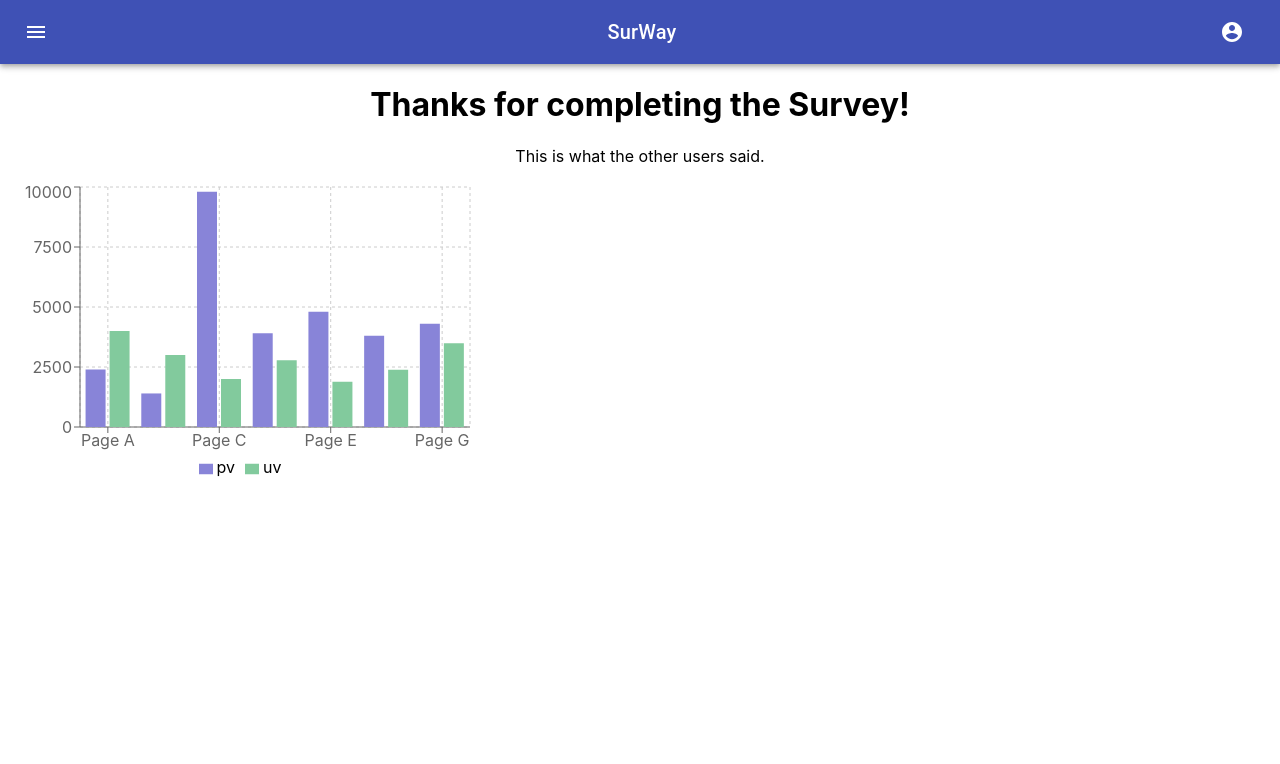
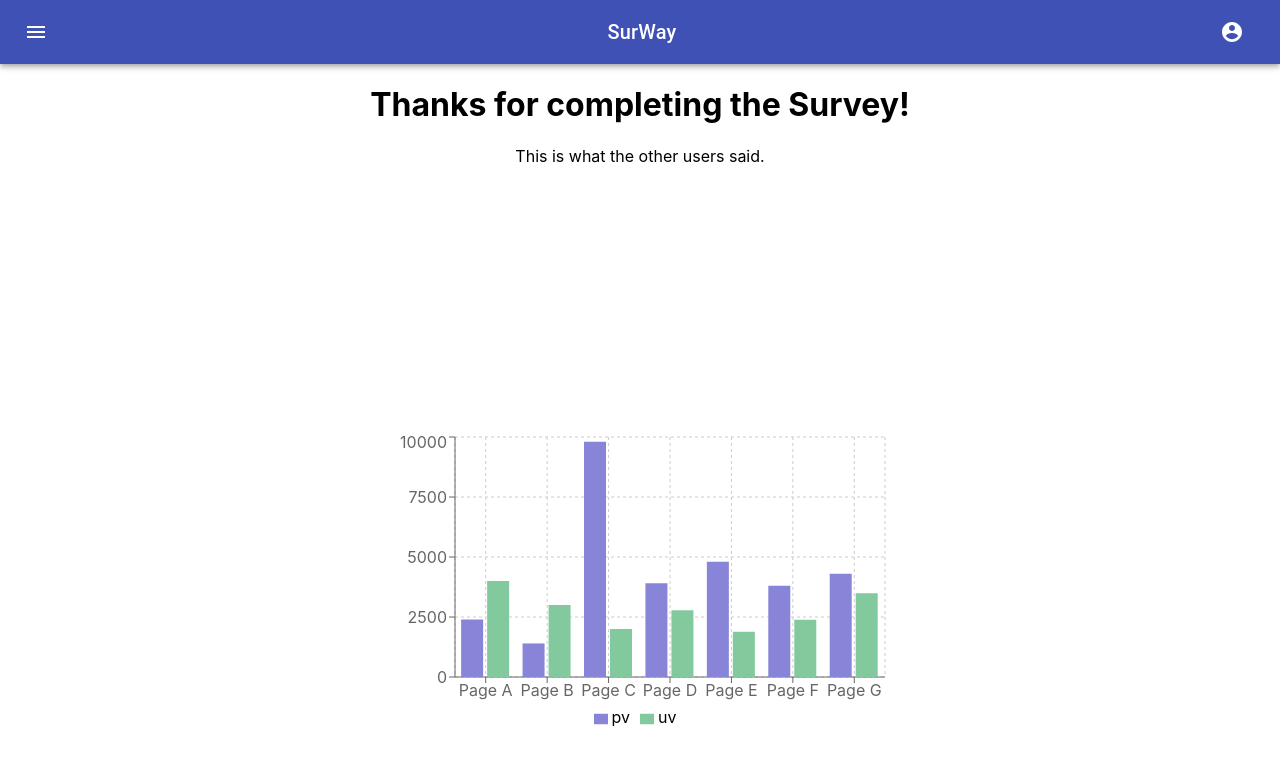
Before and after one commit to virushackerstar/Sur-Way, a React (Create React App) app in the folder react/sur-way-app/: page /thanks in a window 1280 px wide. Shown: the top 764 px of the page. Built offline with nearby package versions, Linux system fonts and the light colour scheme.

Commit message:
Center charts on thanks page

```diff
--- a/react/sur-way-app/src/components/ChartsComponent.js
+++ b/react/sur-way-app/src/components/ChartsComponent.js
@@ -36,9 +36,6 @@
                 width={500}
                 height={300}
                 data={data}
-        margin={{
-          top: 5, right: 30, left: 20, bottom: 5,
-        }}
             >
                 <CartesianGrid strokeDasharray="3 3" />
                 <XAxis dataKey="name" />
--- a/react/sur-way-app/src/components/ThanksComponent.js
+++ b/react/sur-way-app/src/components/ThanksComponent.js
@@ -1,5 +1,6 @@
 import React from 'react'
 import ChartsComponent from './ChartsComponent';
+import { Grid } from '@material-ui/core';
 
 function ThanksComponent() {
   return (
@@ -7,7 +8,22 @@
       <h1>Thanks for completing the Survey!</h1>
       <p>This is what the other users said.</p>
 
-      <ChartsComponent />
+
+      <Grid
+        container
+        spacing={0}
+        direction="column"
+        alignItems="center"
+        justify="center"
+        style={{ minHeight: '100vh' }}
+      >
+
+        <Grid item xs={6}>
+          <ChartsComponent />
+        </Grid>
+
+      </Grid>
+
 
     </React.Fragment>
   )
```
Lines whose indentation alone changed are shown as unchanged.
